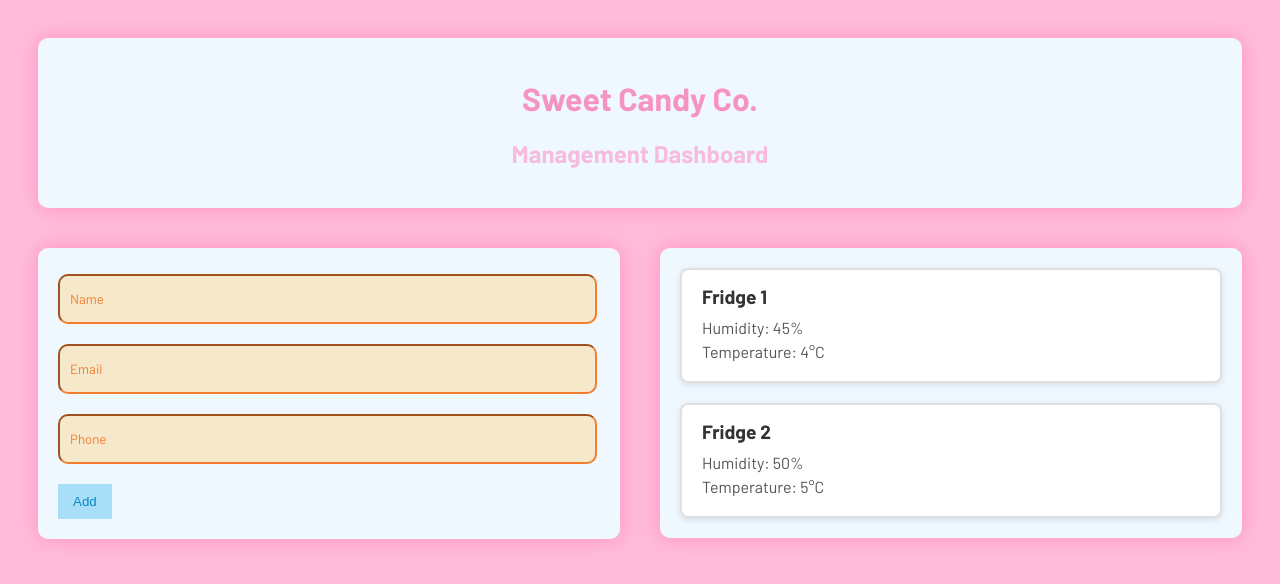
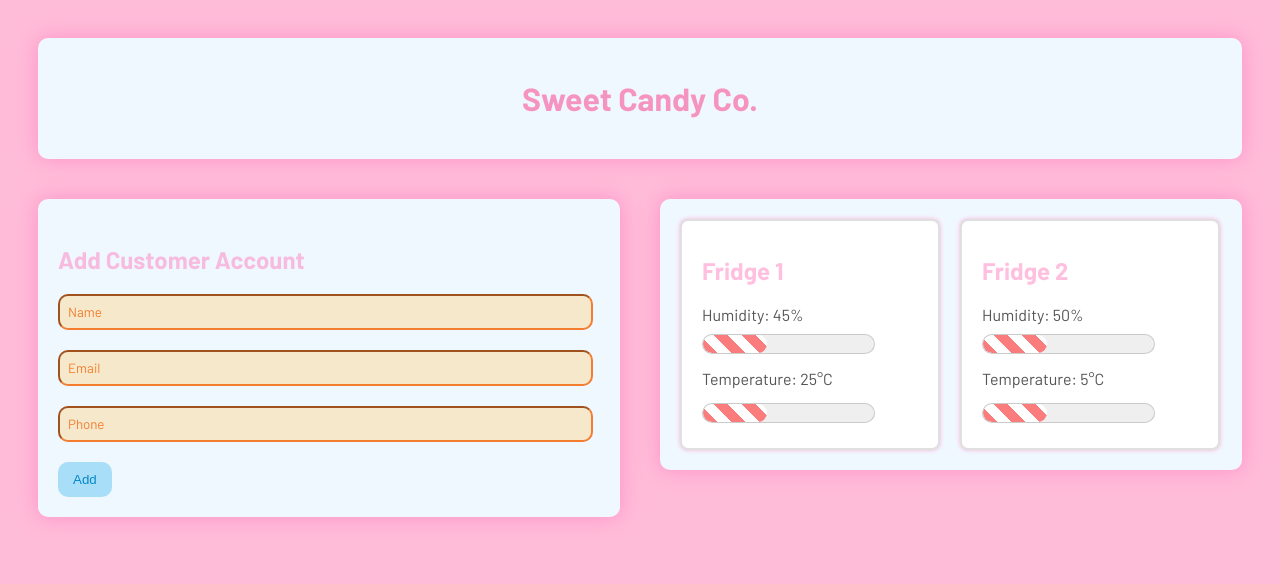
Before and after one commit to melswain/sweet-candy-co, a Flask app: page / in a window 1280 px wide. Shown: the top 584 px of the page. Run offline with Flask 3, Linux system fonts and the light colour scheme; some web fonts are replaced.

Commit message:
Completed dashboard for fridges

```diff
--- a/app.py
+++ b/app.py
@@ -11,7 +11,7 @@ app.secret_key = os.getenv('FLASK_SECRET_KEY')
 def index():
     # placeholder data for fridge temperature and humidity values
     fridge_data = [
-        {'name': 'Fridge 1', 'humidity': '45%', 'temperature': '4°C'},
+        {'name': 'Fridge 1', 'humidity': '45%', 'temperature': '25°C'},
         {'name': 'Fridge 2', 'humidity': '50%', 'temperature': '5°C'}
     ]
     return render_template('index.html', fridges=fridge_data)
--- a/static/style.css
+++ b/static/style.css
@@ -7,13 +7,13 @@ body {
 }
 
 h1 {
-    font-family: 'Barriecito', 'Barlow', sans-serif;
-    color: #F694C1;
+  font-family: 'Barriecito', 'Barlow', sans-serif;
+  color: #F694C1;
 }
 
 h2 {
-    font-family: 'Barriecito', 'Barlow', sans-serif;
-    color: #ff69b46d;
+  font-family: 'Barriecito', 'Barlow', sans-serif;
+  color: #ff69b46d;
 }
 
 .title-box {
@@ -55,7 +55,7 @@ h2 {
 
 input {
   width: 95%;
-  padding: 15px 10px 15px 10px;
+  padding: 8px;
   border-radius: 10px;
   margin-bottom: 20px;
   border-color: #F47D2F;
@@ -73,14 +73,14 @@ button {
   background: #A9DEF9;
   color: #0688c9;
   border: none;
-  border-radius: 4=10px;
+  border-radius: 10px;
 }
 
 .notification {
   margin-top: 20px;
   background: #D3F8E2;
   padding: 10px;
-  border-radius: 4px;
+  border-radius: 10px;
   color: #155724;
 }
 
@@ -100,19 +100,18 @@ button {
   background-color: aliceblue;
   border-radius: 10px;
   font-family: 'Barlow', sans-serif;
+  min-width: 240px;
 }
 
-/* Individual fridge box */
 .single-fridge-container {
-  flex: 1 1 300px;
+  flex: 0 0 calc(50% - 55px);
   background-color: #ffffff;
   border: 2px solid #e0e0e0;
   border-radius: 8px;
   padding: 15px 20px;
-  box-shadow: 0 2px 6px rgba(0, 0, 0, 0.1);
+  box-shadow: 0 0px 4px rgba(255, 105, 180, 0.5);
 }
 
-/* Fridge title */
 .single-fridge-container > div:first-child {
   font-size: 1.2rem;
   font-weight: bold;
@@ -120,10 +119,49 @@ button {
   color: #333;
 }
 
-/* Humidity and temperature labels */
 .single-fridge-container > div:nth-child(2),
 .single-fridge-container > div:nth-child(3) {
   font-size: 1rem;
   margin-bottom: 5px;
   color: #555;
 }
+
+#thermometer-wrapper {
+  background-repeat: no-repeat;
+  position: relative;
+  height: 30px;
+  max-width: 50px;
+  float: left;
+  margin: 0em 1em 1em 0em;
+  -ms-background-size: cover;
+  -webkit-background-size: cover;
+  -moz-background-size: cover;
+  -o-background-size: cover;
+  background-size: cover;
+}
+
+/* Make the meter striped like a candy cane */
+meter::-webkit-meter-optimum-value {
+  background: repeating-linear-gradient(
+    45deg,
+    #ff4d4db5 0px,
+    #ff4d4db5 10px,
+    #ffffff 10px,
+    #ffffff 20px
+  );
+  border-radius: 15px;
+}
+
+meter#thermometer1 {
+  position: relative;
+  width: 80%;
+  height: 40px;
+  appearance: auto;
+}
+
+meter#thermometer2 {
+  position: relative;
+  width: 80%;
+  height: 40px;
+  appearance: auto;
+}
--- a/templates/index.html
+++ b/templates/index.html
@@ -10,48 +10,64 @@
 <body>
   <div class="title-box">
     <h1>Sweet Candy Co.</h1>
-    <h2>Management Dashboard</h2>
   </div>
+
+  {% with messages = get_flashed_messages() %}
+    {% if messages %}
+      <div class="notification" id="notification">
+        <button class="close-btn" onclick="closeNotification()">×</button>
+        {% for message in messages %}
+          <p>{{ message }}</p>
+        {% endfor %}
+      </div>
+    {% endif %}
+  {% endwith %}
 
   <div class="section-1">
     <div class="form-container">
+      <h2>Add Customer Account</h2>
       <form action="/add" method="post">
         <input type="text" name="name" placeholder="Name" required><br>
         <input type="email" name="email" placeholder="Email" required><br>
         <input type="tel" name="phone" placeholder="Phone" required><br>
         <button type="submit">Add</button>
       </form>
-
-      {% with messages = get_flashed_messages() %}
-        {% if messages %}
-          <div class="notification">
-            {% for message in messages %}
-              <p>{{ message }}</p>
-            {% endfor %}
-          </div>
-        {% endif %}
-      {% endwith %}
     </div>
 
     <div class="fridge-container">
       {% for fridge in fridges %}
         <div class="single-fridge-container">
-          <div>{{ fridge.name }}</div>
-          <div>Humidity: {{ fridge.humidity }}</div>
+          <h2>{{ fridge.name }}</h2>
+          <div>
+            Humidity: {{ fridge.humidity }}
+            <div id="thermometer-wrapper1">
+              <meter id="thermometer1" min="-30" max="50" value="0"></meter>
+              <div id="labels 1"></div>
+            </div>
+          </div>
           <div>Temperature: {{ fridge.temperature }}</div>
+          <div id="thermometer-wrapper2">
+            <meter id="thermometer2" min="-30" max="50" value="0"></meter>
+            <div id="labels 2"></div>
+          </div>
         </div>
       {% endfor %}
-
-      {% with messages = get_flashed_messages() %}
-        {% if messages %}
-          <div class="alert">
-            {% for message in messages %}
-              <p>{{ message }}</p>
-            {% endfor %}
-          </div>
-        {% endif %}
-      {% endwith %}
     </div>
   </div>
+
+  <script>
+    // Calculates the position of the thermometer
+    thermometer.width(0.9 * wrapper.height());
+    thermometer.css('bottom', ((wrapper.height() - thermometer.height()) / 2) + 'px');
+    thermometer.css('left', (thermometer.width() - wrapper.width()) / -2);
+
+    // Closes notifications (when add customer)
+    function closeNotification() {
+      const notification = document.getElementById("notification");
+      if (notification) {
+        notification.style.display = "none";
+      }
+    }
+  </script>
 </body>
 </html>
```
